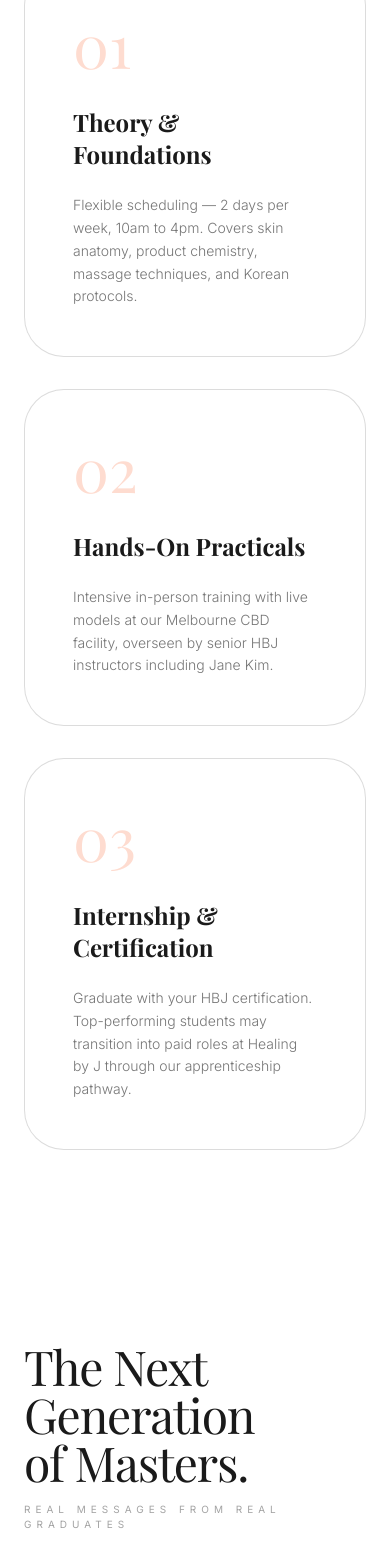
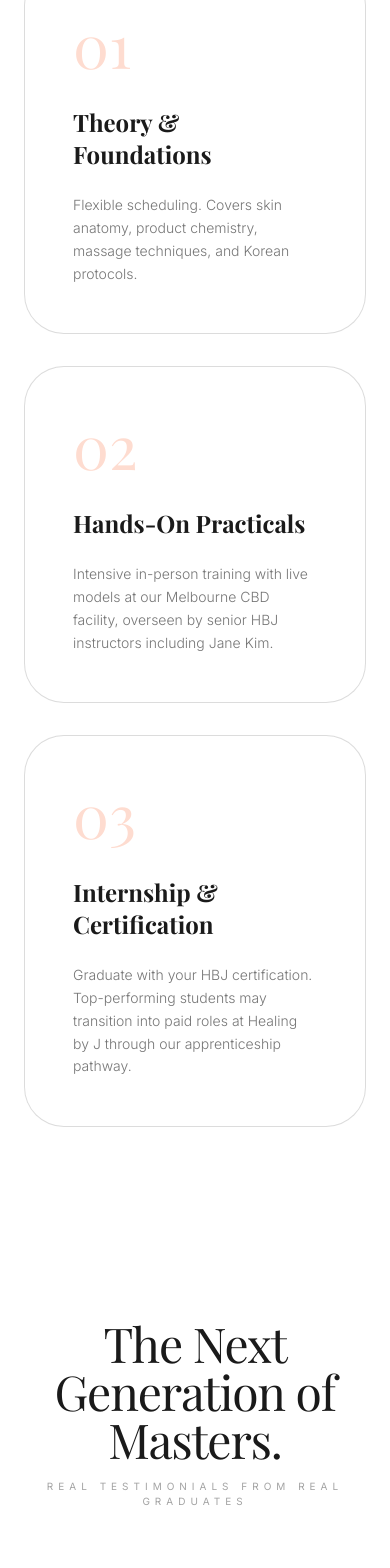
Before and after one commit to johnwookie/hbj-poc, a React (Vite) app: page / in a window 390 px wide. Shown: the part 5676-7244 px from the top of the page. Built offline with nearby package versions, Linux system fonts and the light colour scheme; no server answers; a web font is replaced by a local one.

Commit message:
minor edits

```diff
--- a/components/FAQ.tsx
+++ b/components/FAQ.tsx
@@ -13,7 +13,7 @@ const FAQS = [
   },
   {
     question: "Is the student kit included in tuition?",
-    answer: "Yes. Every full program enrolment includes a comprehensive professional kit with medical-grade products — all included in your tuition fee."
+    answer: "Yes. Every full program enrolment includes a comprehensive professional kit with clinical-grade products — all included in your tuition fee."
   },
   {
     question: "Do you offer job placement or internships?",
--- a/components/SocialProof.tsx
+++ b/components/SocialProof.tsx
@@ -38,15 +38,15 @@ const SocialProof: React.FC = () => {
           transition={{ duration: 1 }}
           className="mb-16 md:mb-24"
         >
-          <h2 className="font-serif text-5xl md:text-7xl text-brand-charcoal mb-4 tracking-tight">
-            The Next Generation <br /> of Masters.
+          <h2 className="font-serif text-5xl md:text-7xl text-brand-charcoal mb-4 tracking-tight text-center">
+            The Next Generation of Masters.
           </h2>
-          <p className="text-brand-charcoal/40 text-[10px] tracking-[0.5em] uppercase">
-            Real messages from real graduates
+          <p className="text-brand-charcoal/40 text-[10px] tracking-[0.5em] uppercase text-center">
+            Real testimonials from real graduates
           </p>
         </motion.div>
 
-        <div className="grid grid-cols-1 sm:grid-cols-2 lg:grid-cols-4 gap-6 mb-10 md:mb-16">
+        <div className="grid grid-cols-1 sm:grid-cols-2 gap-6 mb-10 md:mb-16">
           {imageTestimonials.map((testimonial, index) => (
             <motion.div
               key={testimonial.name}
@@ -85,10 +85,10 @@ const SocialProof: React.FC = () => {
               </p>
               <div className={`rounded-2xl overflow-hidden bg-brand-charcoal ${video.aspect}`}>
                 <iframe
-                  src={`https://www.youtube.com/embed/${video.youtubeId}?rel=0`}
+                  src={`https://www.youtube.com/embed/${video.youtubeId}?rel=0&autoplay=0`}
                   title={video.label || 'Testimonial'}
                   className="w-full h-full"
-                  allow="accelerometer; autoplay; clipboard-write; encrypted-media; gyroscope; picture-in-picture"
+                  allow="accelerometer; clipboard-write; encrypted-media; gyroscope; picture-in-picture"
                   allowFullScreen
                 />
               </div>
--- a/components/TangibleValue.tsx
+++ b/components/TangibleValue.tsx
@@ -25,7 +25,7 @@ const PHASES = [
   {
     number: "01",
     title: "Theory & Foundations",
-    description: "Flexible scheduling — 2 days per week, 10am to 4pm. Covers skin anatomy, product chemistry, massage techniques, and Korean protocols."
+    description: "Flexible scheduling. Covers skin anatomy, product chemistry, massage techniques, and Korean protocols."
   },
   {
     number: "02",
```
